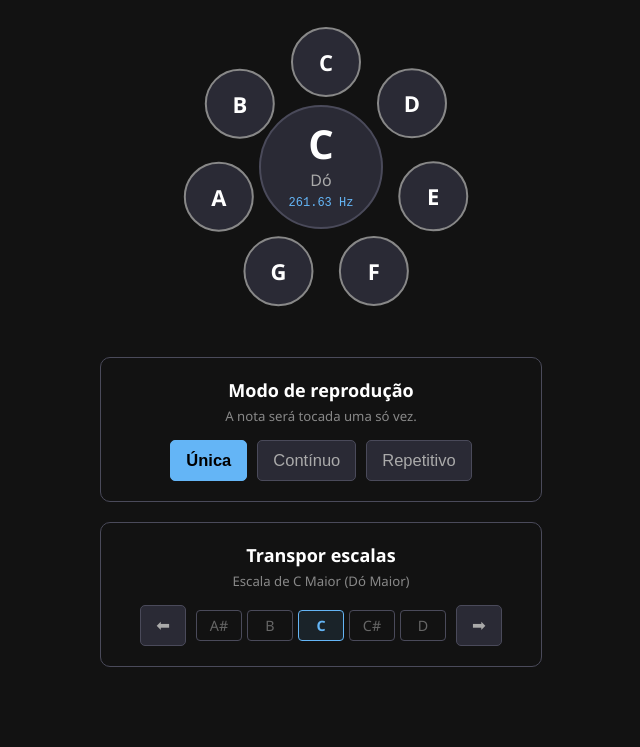
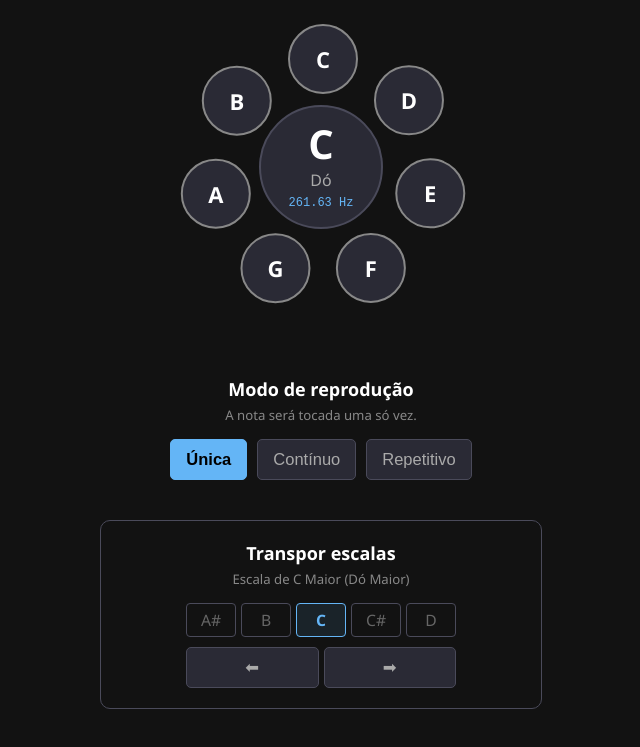
Before and after one commit to Nativno/nativno.github.io, a plain HTML site: page index.html in a window 1280 px wide. Shown: the part 97-844 px from the top of the page, without its empty margins (319-959 px from the left). Drawn offline with Linux system fonts and the light colour scheme.

Commit message:
Update index.html

```diff
--- a/index.html
+++ b/index.html
@@ -31,26 +31,31 @@
             text-align: center;
         }
 
-        /* Títulos mantidos no tamanho original (18px) */
+        .no-border { border: none; }
+
         .box-title { font-size: 18px; color: #ffffff; margin-bottom: 5px; font-weight: bold; }
-
-        /* Subtítulos aumentados em 10% (12px -> 13.2px) */
         .box-subtitle { font-size: 13.2px; color: #888; margin-bottom: 15px; }
 
-        .nav-wrapper { display: flex; align-items: center; justify-content: center; width: 100%; gap: 10px; }
         .mode-selector { display: flex; gap: 10px; justify-content: center; width: 100%; }
 
-        /* Breadcrumb aumentado em 10% (13px -> 14.3px) */
+        /* Container específico para alinhar Breadcrumb e Setas */
+        .transposition-container { display: flex; flex-direction: column; gap: 10px; align-items: center; }
+
+        /* Breadcrumb com texto aumentado 10% (14.3px -> 15.7px) */
         .breadcrumb { display: flex; gap: 5px; justify-content: center; }
         .crumb {
             padding: 5px 0; border: 1px solid #4a4a5a; border-radius: 4px; color: #666;
-            font-size: 14.3px; width: 44px; text-align: center; cursor: pointer; transition: all 0.3s;
+            font-size: 15.7px; width: 48px; text-align: center; cursor: pointer; transition: all 0.3s;
         }
         .crumb:hover { border-color: #888; color: #fff; }
         .crumb.active { border-color: #64b5f6; color: #64b5f6; background: rgba(100, 181, 246, 0.1); font-weight: bold; }
 
-        /* Botões aumentados em 10% (aprox. 15px -> 16.5px) */
-        .mode-btn, .nav-btn {
+        /* Setas na largura da lista */
+        .nav-row { display: flex; gap: 5px; width: 100%; }
+        .nav-btn-wide { flex: 1; padding: 10px; border: 1px solid #4a4a5a; background-color: #2a2a35; color: #aaa; cursor: pointer; border-radius: 5px; font-size: 16.5px; }
+        .nav-btn-wide:hover { background-color: #3f3f4e; color: white; }
+
+        .mode-btn {
             padding: 10px 15px;
             border: 1px solid #4a4a5a;
             background-color: #2a2a35;
@@ -60,11 +65,9 @@
             font-size: 16.5px;
         }
         .mode-btn.active { background-color: #64b5f6; color: #000; border-color: #64b5f6; font-weight: bold; }
-        .nav-btn:hover { background-color: #3f3f4e; color: white; }
 
         .pitch-pipe-container { position: relative; width: 300px; height: 300px; margin-bottom: 40px; }
 
-        /* Círculo Central MANTIDO (tamanho original) */
         .center-circle {
             position: absolute; top: 50%; left: 50%; transform: translate(-50%, -50%);
             width: 120px; height: 120px; border-radius: 50%; background-color: #2a2a35;
@@ -76,9 +79,8 @@
         #display-pt { font-size: 16px; color: #aaaaaa; margin-top: 5px; }
         #display-freq { font-size: 12px; color: #64b5f6; margin-top: 5px; font-family: monospace; }
 
-        /* Botões de notas aumentados em 10% (20px -> 22px) */
         .note-btn {
-            position: absolute; top: 50%; left: 50%; margin: -30px; width: 66px; height: 66px;
+            position: absolute; top: 50%; left: 50%; margin: -33px; width: 66px; height: 66px;
             border-radius: 50%; background-color: #2a2a35; border: 2px solid #888; color: white;
             font-size: 22px; font-weight: bold; cursor: pointer; display: flex; align-items: center;
             justify-content: center; transition: all 0.2s ease;
@@ -86,7 +88,6 @@
         .note-btn:hover { background-color: #3f3f4e; }
         .note-btn.playing { border-color: #64b5f6; background-color: #1e3a5a; }
 
-        /* Ajuste de posição para compensar o tamanho do botão (66px) */
         .btn-0 { transform: rotate(0deg) translateY(-110px) rotate(0deg); }
         .btn-1 { transform: rotate(51.4deg) translateY(-110px) rotate(-51.4deg); }
         .btn-2 { transform: rotate(102.8deg) translateY(-110px) rotate(-102.8deg); }
@@ -128,15 +129,16 @@
     <div class="control-box">
         <div class="box-title">Transpor escalas</div>
         <div class="box-subtitle" id="scale-subtitle">Escala de C Maior (Dó Maior)</div>
-        <div class="nav-wrapper">
-            <button class="nav-btn" onclick="adjustSelection(-1)">⬅</button>
+        <div class="transposition-container">
             <div class="breadcrumb" id="breadcrumb"></div>
-            <button class="nav-btn" onclick="adjustSelection(1)">➡</button>
+            <div class="nav-row">
+                <button class="nav-btn-wide" onclick="adjustSelection(-1)">⬅</button>
+                <button class="nav-btn-wide" onclick="adjustSelection(1)">➡</button>
+            </div>
         </div>
     </div>
 
     <script>
-        // ... (Script permanece o mesmo)
         const audioCtx = new (window.AudioContext || window.webkitAudioContext)();
         let currentMode = 'one-shot';
         let activeOscillator = null;
```
